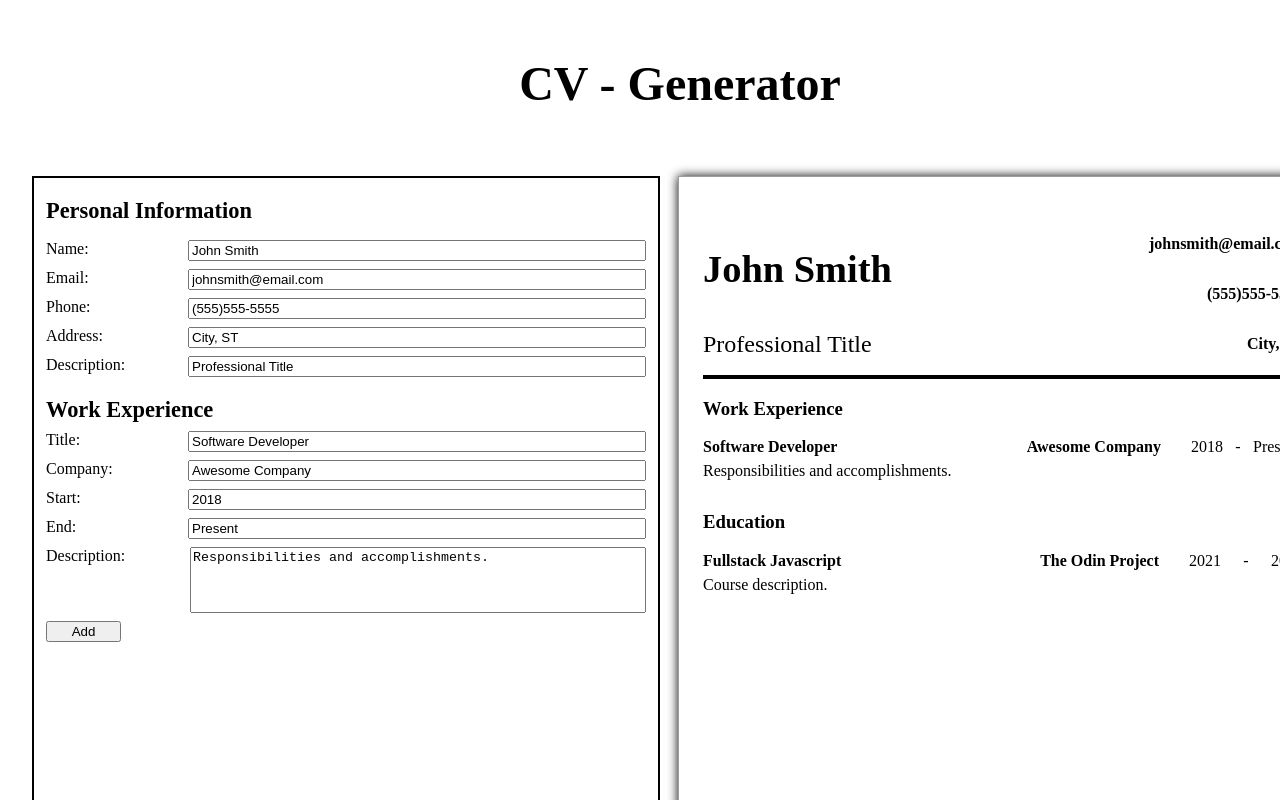
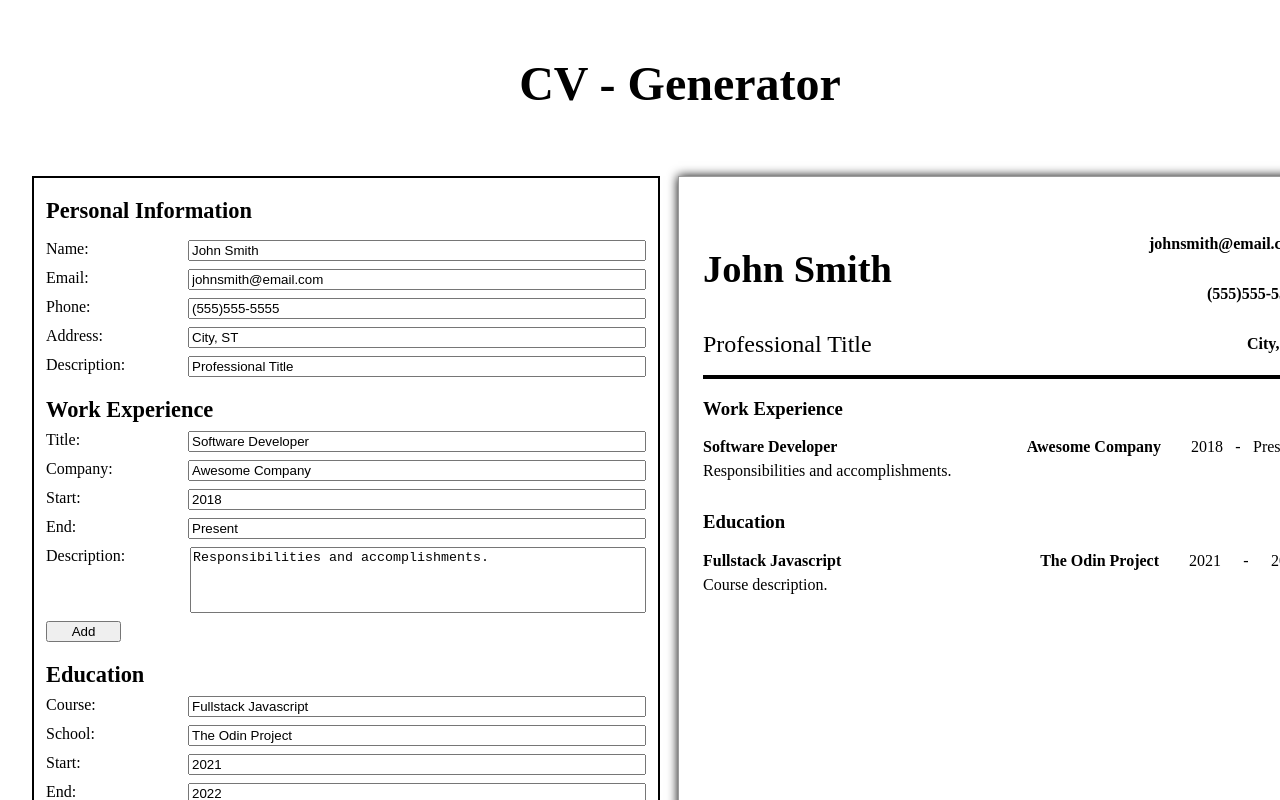
Before and after one commit to sleander94/cv-app, a React (Create React App) app: page / in a window 1280 px wide. Shown: the top 800 px of the page. Built offline with nearby package versions, Linux system fonts and the light colour scheme.

Commit message:
Refactor Education to funct component

```diff
--- a/src/components/Form.js
+++ b/src/components/Form.js
@@ -17,13 +17,13 @@ const Form = ({ values, handleInputChange, addItem, removeItem }) => {
         addItem={addItem}
         removeItem={removeItem}
       />
-      {/*
-        <Education
-          education={this.props.education}
-          handleInputChange={this.props.handleInputChange}
-          addToArray={this.props.addToArray}
-          removeItem={this.props.removeItem}
-        /> */}
+
+      <Education
+        education={values.education}
+        handleInputChange={handleInputChange}
+        addItem={addItem}
+        removeItem={removeItem}
+      />
     </form>
   );
 };
```
